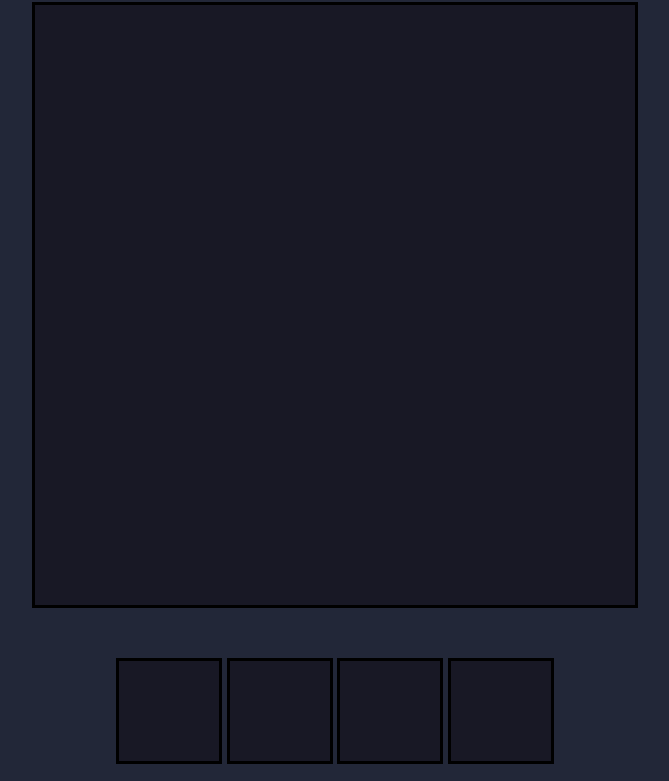
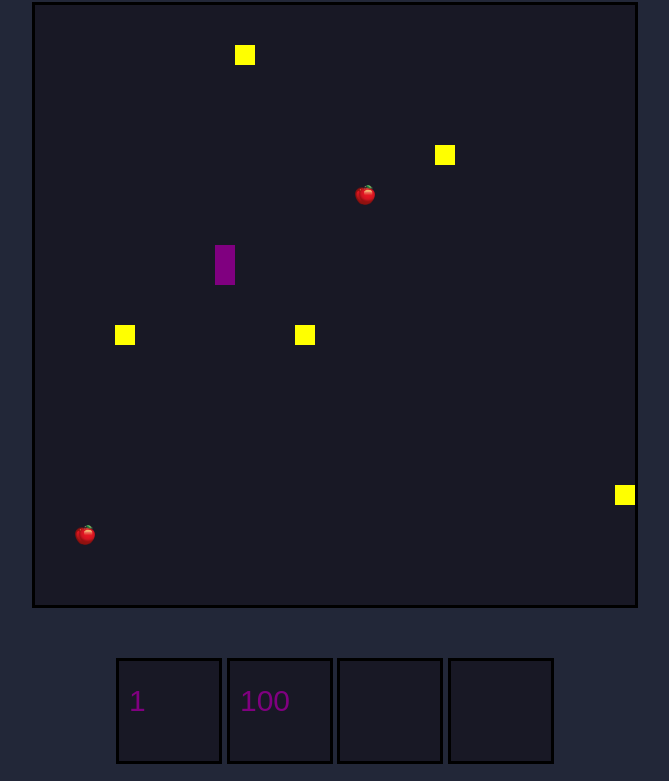
Before and after one commit to rg-km/se-fe4-kelompok2, a plain HTML site: page index.html in a window 1280 px wide. Shown: the part 64-845 px from the top of the page, without its empty margins (305-974 px from the left). Drawn offline with Linux system fonts and the light colour scheme.

Commit message:
show speed

```diff
--- a/index-basic.js
+++ b/index-basic.js
@@ -10,7 +10,7 @@ const DIRECTION = {
     DOWN: 3,
 }
 
-const MOVE_INTERVAL = 120;
+let MOVE_INTERVAL = 100;
 
 function initPosition() {
     return {
@@ -39,6 +39,7 @@ function initSnake(color) {
         ...initHeadAndBody(),
         direction: initDirection(),
         score: 0,
+        speed:MOVE_INTERVAL,
     }
 }
 
@@ -103,18 +104,16 @@ function drawScore(snake) {
 
 //new line for show speed in canvas
 function drawSpeed(snake) {
-    let MOVE_INTERVAL;
-    MOVE_INTERVAL = document.getElementById("speed2Board");
-    let speedCtx = MOVE_INTERVAL.getContext("2d");
-
+    let speedCanvas;
+    if (snake.color == snake1.color) {
+        speedCanvas = document.getElementById("speed2Board");
+    }
+    let speedCtx = speedCanvas.getContext("2d");
     speedCtx.clearRect(0, 0, CANVAS_SIZE, CANVAS_SIZE);
     speedCtx.font = "30px Arial";
     speedCtx.fillStyle = snake.color
-    speedCtx.fillText(snake.speed, 10, MOVE_INTERVAL.scrollHeight / 2);
-
+    speedCtx.fillText(snake.speed, 10, speedCanvas.scrollHeight / 2);
 }
-
-
 
 function draw() {
     setInterval(function() {
@@ -139,9 +138,8 @@ function draw() {
         drawCell(ctx, obstacle.position.x, obstacle.position.y, obstacle.color);
         }
 
-
+        drawSpeed(snake1);
         drawScore(snake1);
-
     }, REDRAW_INTERVAL);
 }
 
@@ -298,7 +296,4 @@ function initGame() {
 
 }
 
-})
-
-
 initGame();
--- a/index.html
+++ b/index.html
@@ -11,8 +11,7 @@
         <div class="container">
             <div class="item">
                 <canvas id="score1Board" width="100" height="100" style="border:3px solid #000000;"></canvas>
-
-                <canvas id="speed2board" width="100" height="100" style="border:3px solid #000000;"></canvas>
+                <canvas id="speed2Board" width="100" height="100" style="border:3px solid #000000;"></canvas>
                 <canvas id="healt" width="100" height="100" style="border:3px solid #000000;"></canvas>
                 <canvas id="level" width="100" height="100" style="border:3px solid #000000;"></canvas>
             </div>
```
